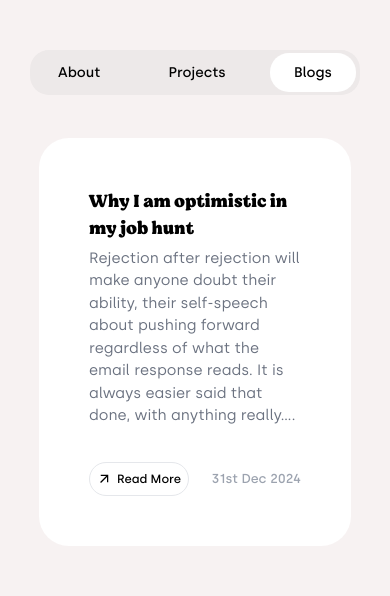
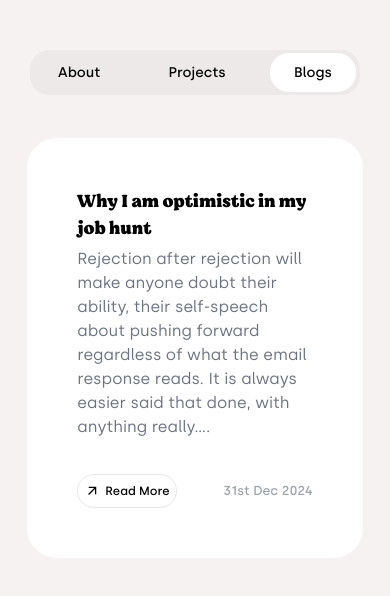
Before and after one commit to DonHamsa/myPortfolio, a Next.js app: page /blogs in a window 390 px wide. Shown: the top 596 px of the page. Built offline with nearby package versions, Linux system fonts and the light colour scheme.

Commit message:
further mobile UI change

```diff
--- a/src/app/blogs/page.jsx
+++ b/src/app/blogs/page.jsx
@@ -2,7 +2,7 @@ import BlogPreview from "@/components/BlogPreview/BlogPreview"
 
 export default function Blogs(){
   return (
-    <div className="lg:pr-[25%] lg:pl-[25%] pr-[10%] pl-[10%] flex justify-center ">
+    <div className="lg:pr-[25%] lg:pl-[25%]  pl-[7%] pr-[7%] flex justify-center ">
     <BlogPreview heading='Why I am optimistic in my job hunt ' synopsis='Rejection after rejection will make anyone doubt their ability, their self-speech about pushing forward regardless of what the email response reads. It is always easier said that done, with anything really....' date='31st Dec 2024' href='blogs/journey'/>
     </div>
 
--- a/src/app/projects/page.jsx
+++ b/src/app/projects/page.jsx
@@ -2,7 +2,7 @@ import ProjectCard from "@/components/ProjectCard/ProjectCard";
 
 export default function Projects() {
   return (
-    <div className="flex lg:grid lg:grid-cols-2 flex-col gap-5 justify-center items-center lg:p-0 pl-[10%] pr-[10%] ">
+    <div className="flex lg:grid lg:grid-cols-2 flex-col gap-5 justify-center items-center lg:p-0 pl-[7%] pr-[7%] ">
       <ProjectCard
         projectImage="/playpal.png"
         stack={["/stream.png", "/next.png", "supa.png"]}
--- a/src/components/BlogPreview/BlogPreview.jsx
+++ b/src/components/BlogPreview/BlogPreview.jsx
@@ -3,9 +3,9 @@ import Link from "next/link";
 
 export default function BlogPreview({heading, synopsis, date, href}){
   return(
-    <div className='p-[50px] w-[500px] rounded-[30px] bg-white h-auto'>
+    <div className='p-[50px] lg:w-[500px] w-[350px] rounded-[30px] bg-white h-auto'>
       <h2 className="font-Morango text-[18px] mb-[5px]">{heading}</h2>
-      <p className=" text-[15px] mb-[35px] text-gray-500 font-lightCustom">{synopsis}</p>
+      <p className=" lg:text-[15px] mb-[35px] text-gray-500 font-lightCustom">{synopsis}</p>
       <div className="flex justify-between items-center ">
         <Link className="p-[7px] rounded-[30px] border flex justify-center items-center cursor-pointer hover:outline" href={href}>
           <MdArrowOutward className="h-[15px] w-[15px] mr-[5px]"/>
--- a/src/components/LinkedInBox/LinkedInBox.jsx
+++ b/src/components/LinkedInBox/LinkedInBox.jsx
@@ -2,7 +2,7 @@ import { FaLinkedin } from "react-icons/fa";
 
 export default function LinkedInBox() {
   return (
-    <div className="bg-[rgb(10,102,194)] w-[100%] rounded-[30px] lg:h-[100%] h-[100px] flex justify-center items-center">
+    <div className="bg-[rgb(10,102,194)] w-[100%] rounded-[30px] lg:h-[100%]  h-[100px] flex justify-center items-center">
       <a
         href="https://www.linkedin.com/in/hamsamuse/"
         className="h-full w-full flex justify-center items-center "
--- a/src/components/ProfileImage/ProfileImage.jsx
+++ b/src/components/ProfileImage/ProfileImage.jsx
@@ -1,7 +1,7 @@
 export default function ProfileImage() {
   return (
     <div className='lg:w-full lg:h-full h-[280px] rounded-[30px] overflow-hidden flex justify-center w-[100%]'>
-      <img src="/ProfileImage.jpg" className="h-full lg:w-full w-[57%] rounded-[30px] "></img>
+      <img src="/ProfileImage.jpg" className="h-full lg:w-full w-[60%] rounded-[30px] "></img>
     </div>
   );
 }
--- a/src/components/ProjectCard/ProjectCard.jsx
+++ b/src/components/ProjectCard/ProjectCard.jsx
@@ -32,7 +32,7 @@ export default function ProjectCard({
       </div>
       <div className="grid grid-rows-[15%_70%_15%] ">
         <div className="font-bold pt-[10px] text-[23px]">{projectName}</div>
-        <div className="text-[12px] font-techStack text-gray-500 pt-[30px]">
+        <div className="lg:text-[12px] text-[10px] font-techStack text-gray-500 pt-[30px]">
           {description}
         </div>
         <div className="flex w-[100%] gap-4 ">
--- a/src/components/Techstack/Techstack.jsx
+++ b/src/components/Techstack/Techstack.jsx
@@ -1,6 +1,6 @@
 export default function Techstack() {
   return (
-    <div className=" lg:col-span-1 lg:row rounded-[30px]  lg:p-2 p-9 flex flex-col   items-center justify-center lg:row-span-2 bg-gradient-to-br from-[#1c2b43] to-black lg:space-y-4 h-full lg:h-auto  gap-y-[5px]">
+    <div className=" lg:col-span-1 lg:row rounded-[30px]  lg:p-2 p-9 flex flex-col   items-center justify-center lg:row-span-2 bg-gradient-to-br from-[#1c2b43] to-black lg:space-y-4 h-full lg:h-auto  gap-y-[20px]">
       <p className="font-techStack font-extrabold text-white text-[18px] ">
         Tech Stack
       </p>
```
